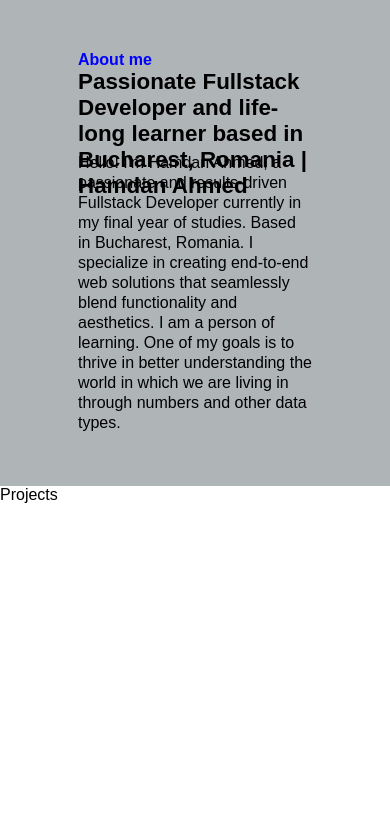
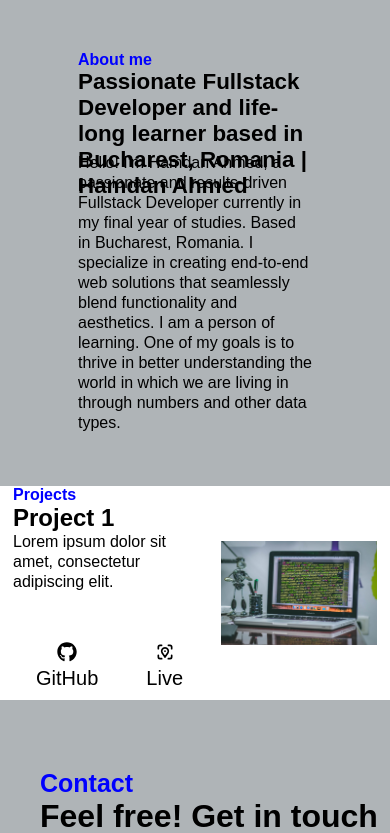
Before and after one commit to Ahamdan114/Wonder-Full-Ahamdan114, a React (Vite) app in the folder client/: page / in a window 390 px wide. Shown: the part 1164-1997 px from the top of the page. Built offline with nearby package versions, Linux system fonts and the light colour scheme.

Commit message:
Made the projects component

```diff
--- a/client/package.json
+++ b/client/package.json
@@ -14,7 +14,9 @@
     "react": "^18.2.0",
     "react-dom": "^18.2.0",
     "react-icons": "^4.12.0",
-    "react-scroll": "^1.9.0"
+    "react-scroll": "^1.9.0",
+    "react-slick": "^0.29.0",
+    "slick-carousel": "^1.8.1"
   },
   "devDependencies": {
     "@types/react": "^18.2.43",
--- a/client/src/assets/profile-user.js
+++ b/client/src/assets/profile-user.js
@@ -9,8 +9,6 @@ import { GrReactjs } from "react-icons/gr";
 
 import { FaLocationDot } from "react-icons/fa6";
 import { IoMdMail } from "react-icons/io";
-
-
 
 export const introductionPage = {
     title: "🚀 Fullstack Developer 🇷🇴",
@@ -26,4 +24,28 @@ export const introductionPage = {
     contacts: [FaLocationDot, IoMdMail],
     location: "Bucharest, Romania",
     mail: "hamdan.ahmed002@gmail.com",
+    projects: [
+        {
+            title: "Project 1",
+            description: "Lorem ipsum dolor sit amet, consectetur adipiscing elit.",
+            githubLink: "https://github.com/example/project1",
+            liveLink: "https://example-project1.com",
+            imageSrc: "project1.jpg",
+        },
+        {
+            title: "Project 2",
+            description: "Lorem ipsum dolor sit amet, consectetur adipiscing elit.",
+            githubLink: "https://github.com/example/project2",
+            liveLink: "https://example-project2.com",
+            imageSrc: "project2.jpg",
+        },
+    ],
+    settings: {
+        dots: true,
+        infinite: true,
+        speed: 1000,
+        slidesToShow: 1,
+        slidesToScroll: 1,
+    },
+
 };
--- a/client/src/components/Navbar.css
+++ b/client/src/components/Navbar.css
@@ -14,11 +14,15 @@
 }
 
 .nav-show {
+    content: attr(data-text);
+
     width: 60%;
     padding: 30px 0;
     margin-left: 5%;
 
     font-size: 2rem;
+    -webkit-animation: presentationMove 4s ease-in-out infinite;
+    animation: presentationMove 4s ease-in-out infinite;
 }
 
 .nav-list {
@@ -45,3 +49,15 @@
     border: 1px solid gray;
     padding: 10px 20px;
 }
+
+@keyframes presentationMove {
+    0% {
+        transform: scale(1) translate(0, 0) rotate(0) skew(0);
+    }
+    50% {
+        transform: scale(1.05) translate(30px, -80px) rotate(-0.25deg) skew(10deg, -10deg);
+    }
+    100% {
+        transform: scale(1) translate(0, 0) rotate(0) skew(0);
+    }
+}
--- a/client/src/components/Projects.css
+++ b/client/src/components/Projects.css
@@ -1,3 +1,107 @@
-.projects-container {
-    height: 150vh;
+.project-container {
+    overflow: hidden;
 }
+
+.project-item {
+    width: 100%;
+    height: 100%;
+    display: flex;
+    justify-content: space-evenly;
+    align-items: center;
+}
+
+.project-links {
+    display: flex;
+    justify-content: space-around;
+    margin-top: 40px;
+}
+
+.project-info {
+    max-width: 50%;
+}
+
+.project-btn {
+    padding: 10px 20px;
+    border: none;
+    background: transparent;
+    border-radius: 10px;
+    font-size: 20px;
+    transition: all 0.3s ease-in-out;
+}
+
+.project-btn:hover {
+    padding: 15px 25px;
+    border: 1px solid gray;
+}
+
+.project-intro {
+    font-size: 1.5rem;
+    font-weight: bold;
+    color: blue;
+    transition: all 0.5s ease-in-out;
+}
+
+.project-info > * {
+    transition: all 0.5s ease-in-out;
+}
+
+.project-title {
+    height: 15vh;
+}
+
+.project-description {
+    font-size: 1.5rem;
+    line-height: 1.75rem;
+}
+
+.project-background {
+    width: 40%;
+}
+
+.project-img {
+    height: 100%;
+    width: 100%;
+    object-fit: cover;
+
+    transition: all 0.5s ease-in-out;
+}
+
+@media (max-width: 1170px) {
+    .project-container {
+        flex-direction: column-reverse;
+    }
+    .project-container > * {
+        min-width: 50%;
+        max-width: 100%;
+    }
+}
+
+@media (max-width: 950px) {
+    .project-intro {
+        font-size: 1rem;
+    }
+
+    .project-title {
+        font-size: 1.4rem;
+        height: 10vh;
+    }
+
+    .project-description {
+        font-size: 1rem;
+        line-height: 1.25rem;
+    }
+}
+
+@media (max-width: 480px) {
+    .project-intro {
+        font-size: 1rem;
+    }
+
+    .project-title {
+        font-size: 1.4rem;
+    }
+
+    .project-description {
+        width: 100%;
+    }
+}
--- a/client/src/components/Projects.jsx
+++ b/client/src/components/Projects.jsx
@@ -1,7 +1,63 @@
 import "./Projects.css";
 
+import Slider from "react-slick";
+import { FaGithub } from "react-icons/fa";
+import "slick-carousel/slick/slick.css";
+import "slick-carousel/slick/slick-theme.css";
+
+import { introductionPage } from "../assets/profile-user";
+import { TbLiveView } from "react-icons/tb";
+import codingImage from "../assets/codingImage.jpg";
+
 const Projects = () => {
-    return <div className="projects-container" id="Projects">Projects</div>;
+    const { projects, settings } = introductionPage;
+    return (
+        <div className="project-container" id="Projects">
+            <Slider {...settings} className="slider">
+                {projects.map(
+                    ({ title, description, githubLink, liveLink, imageSrc }, index) => (
+                        <div key={index} className="slider-child">
+                            <div className="project-item">
+                                <div className="project-info">
+                                    <div className="project-intro">Projects</div>
+                                    <h2 className="project-tite">{title}</h2>
+                                    <p className="project-description">{description}</p>
+                                    <div className="project-links">
+                                        <a
+                                            href={githubLink}
+                                            target="_blank"
+                                            rel="noopener noreferrer"
+                                        >
+                                            <button className="project-btn">
+                                                <FaGithub /> GitHub
+                                            </button>
+                                        </a>
+                                        <a
+                                            href={liveLink}
+                                            target="_blank"
+                                            rel="noopener noreferrer"
+                                        >
+                                            <button className="project-btn">
+                                                <TbLiveView /> Live
+                                            </button>
+                                        </a>
+                                    </div>
+                                </div>
+
+                                <div className="project-background">
+                                    <img
+                                        className="project-img"
+                                        src={codingImage}
+                                        alt={`Project ${index + 1}`}
+                                    />
+                                </div>
+                            </div>
+                        </div>
+                    )
+                )}
+            </Slider>
+        </div>
+    );
 };
 
 export default Projects;
```
Also changed, not shown: client/src/components/Carousel.jsx (added, +38 -0 lines), 1 other file (tests, documents, lock files or other folders).
